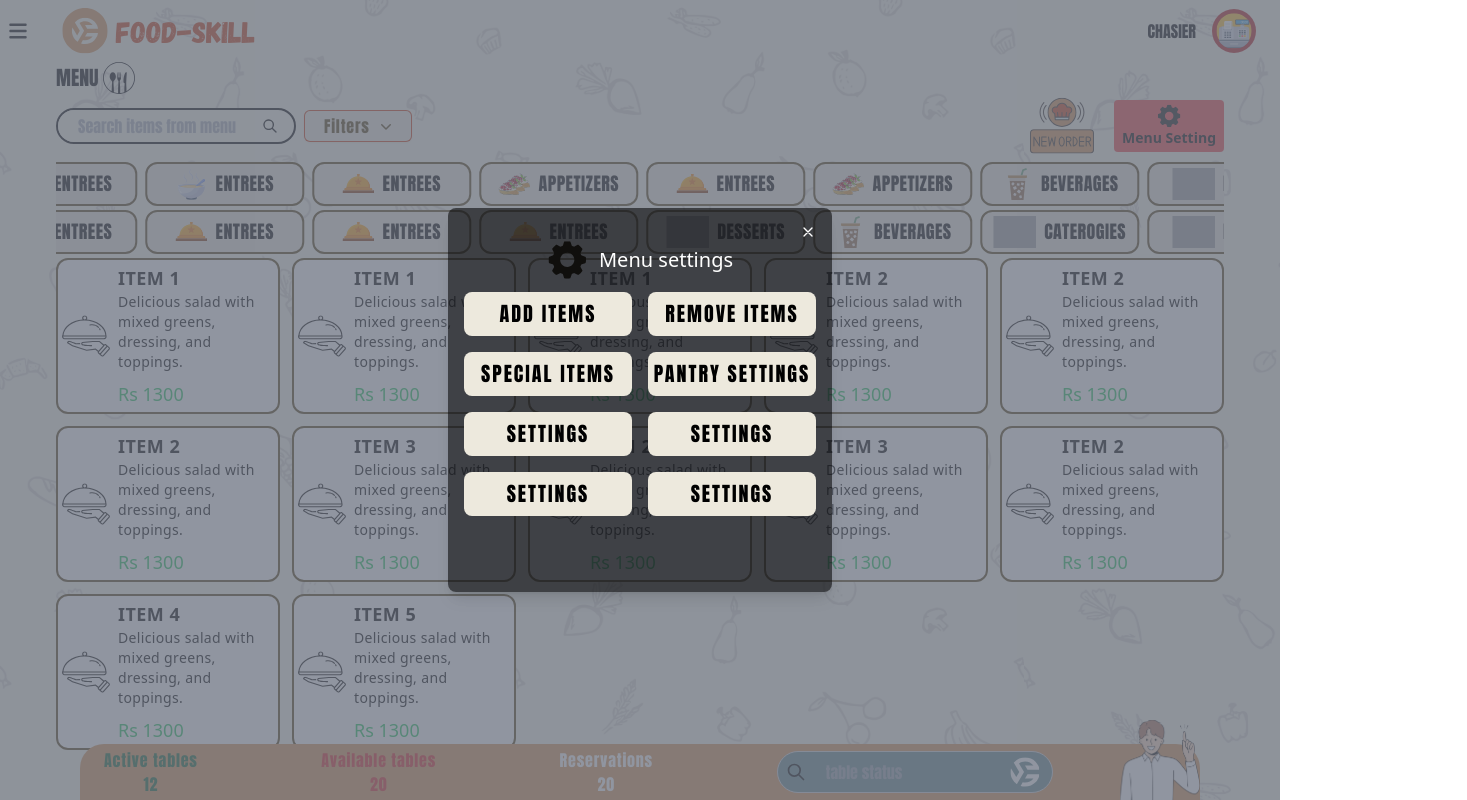
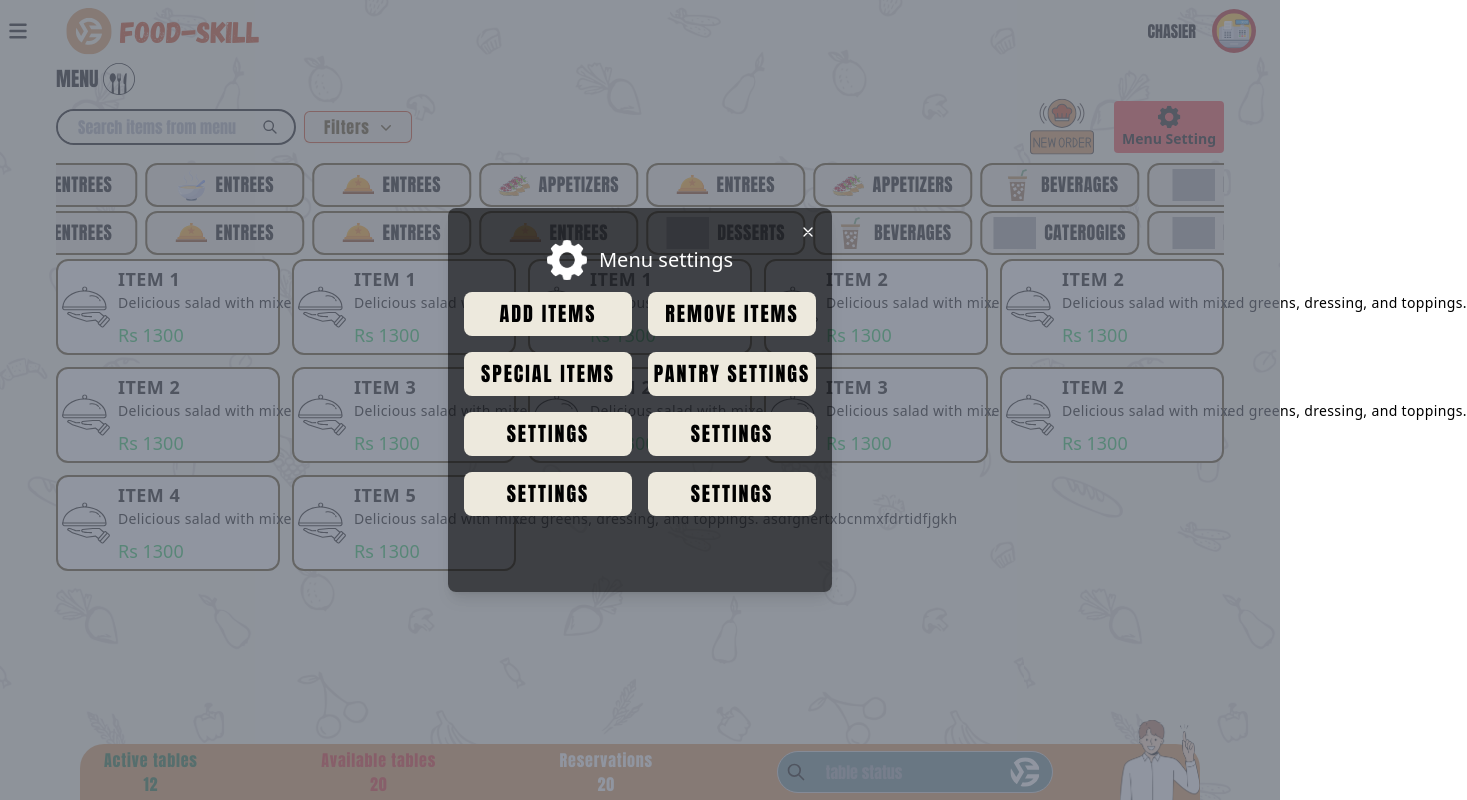
Before and after one commit to himanshuverma13/food-fusion, a React (Create React App) app: page /menu in a window 1280 px wide. Both pictures are taken after a click on the button "Menu Setting". Shown: the whole page, 1467 px wide, since content can reach past the window. Built offline with nearby package versions, Linux system fonts and the light colour scheme; grey boxes are pictures that could not be loaded.

Commit message:
Working 11/11/24

```diff
--- a/src/Component/Common/Modal/menuSettingModal.jsx
+++ b/src/Component/Common/Modal/menuSettingModal.jsx
@@ -3,6 +3,8 @@ import React, { useState } from "react";
 
 // images
 import Setting from "../../assets/Images/sideNavImg/navSetting.svg";
+import ModalSetting from "../../assets/Images/menu/setting-white.png";
+
 import Button from "../Button/button";
 const MenuSetting = () => {
   const [isOpen, setIsOpen] = useState(false);
@@ -58,7 +60,7 @@ const MenuButtonData = [
                 </div>
                 <div className="flex items-center justify-center">
                   <img
-                    src={Setting}
+                    src={ModalSetting}
                     className="h-10 w-10 rounded-full me-3"
                     alt="Loading"
                   />
--- a/src/Component/Common/Navbar/navbar.jsx
+++ b/src/Component/Common/Navbar/navbar.jsx
@@ -106,7 +106,7 @@ const Navbar = () => {
           <svg xmlns="http://www.w3.org/2000/svg" fill='black' width="20" height="20" viewBox="0 0 448 512"><path d="M0 96C0 78.3 14.3 64 32 64l384 0c17.7 0 32 14.3 32 32s-14.3 32-32 32L32 128C14.3 128 0 113.7 0 96zM0 256c0-17.7 14.3-32 32-32l384 0c17.7 0 32 14.3 32 32s-14.3 32-32 32L32 288c-17.7 0-32-14.3-32-32zM448 416c0 17.7-14.3 32-32 32L32 448c-17.7 0-32-14.3-32-32s14.3-32 32-32l384 0c17.7 0 32 14.3 32 32z"/></svg>
         </button>
         <div onClick={() => navigate('/')}  className="ml-4 cursor-pointer flex items-center justify-center">
-          <img className='w-1/5 me-2' src={logoBgNo} alt="Loading" />
+          <img className='w-1/5 me-2  ms-1' src={logoBgNo} alt="Loading" />
           <span className="food-fusion text-3xl text-[#cd3f14]">FOOD-SKILL</span>
         </div>
       </div>
--- a/src/Component/Common/Navbar/sideNav.jsx
+++ b/src/Component/Common/Navbar/sideNav.jsx
@@ -21,9 +21,15 @@ const SideNavbar = () => {
     <NavLink to="/chef">
     <img className='m-4 w-7' src={navCart} alt="loading" />
     </NavLink>
+    <NavLink to="/payment">
     <img className='m-4 w-7' src={navInvoice} alt="loading" />
+    </NavLink>
+    <NavLink to="/employee">
     <img className='m-4 w-9' src={invoice} alt="loading" />
+    </NavLink>
+    <NavLink>
     <img className='m-4 w-9' src={staff} alt="loading" />
+    </NavLink>
    </div>
    <div className="row-start-5">
     <ul>
--- a/src/Component/pages/Category/category.jsx
+++ b/src/Component/pages/Category/category.jsx
@@ -174,7 +174,7 @@ const Category = ({ cart }) => {
   };
 
   const tableOptions = ["1", "2", "3", "4"];
-  const orderTypes = ["Dine-In", "TakeOut", "Delivery", "Pre-Order"];
+  const orderTypes = ["Dine-In", "Delivery", "Pick-Up"];
   const filter = ["Dine-In", "TakeOut", "Delivery", "Pre-Order"];
   const dispatch = useDispatch();
 
--- a/src/Component/pages/Payment/payment.jsx
+++ b/src/Component/pages/Payment/payment.jsx
@@ -9,7 +9,7 @@ const Payment = ({cart}) => {
     return(
         <>
         <Navbar/>
-         <ul>
+         {/* <ul>
               <li>
                 Total Items: {cart?.totalCount}
               </li>
@@ -17,7 +17,7 @@ const Payment = ({cart}) => {
                 Total Cost: ${cart?.totalCount * 2}
               </li>
 
-            </ul>
+            </ul> */}
             <Invoice/>
             <StatusFooter/>
         </>
--- a/src/Component/pages/menu/menu.jsx
+++ b/src/Component/pages/menu/menu.jsx
@@ -26,7 +26,7 @@ import MenuImg from "../../assets/Images/menu/menu-page.svg";
 // import TableStatusModal from "../../Common/Modal/tableStatusModal";
 const Menu = () => {
   const [activeCategory, setActiveCategory] = useState("");
-  const filter = ["Dine-In", "TakeOut", "Delivery", "Pre-Order"];
+  const filter = ["Specials", "Frequently Ordered", "Veg",  "Non-Veg", "Cuisines"];
 
   const dispatch = useDispatch();
 
@@ -35,7 +35,7 @@ const Menu = () => {
     dispatch(SetTable(setTableNull));
   };
   const MenuOptions = [
-    { title: "Entrees", image: Food2 },
+    { title: "Entrees ", image: Food2 },
     { title: "Desserts", image: Food1 },
     { title: "Appetizers", image: Food3 },
     { title: "Beverages", image: Food4 },
@@ -133,7 +133,7 @@ const Menu = () => {
       image: Dish,
       title: "Item 5",
       price: "Rs 1300",
-      description: "Delicious salad with mixed greens, dressing, and toppings.",
+      description: "Delicious salad with mixed greens, dressing, and toppings. asdfghertxbcnmxfdrtidfjgkh",
     },
   ];
 
@@ -239,7 +239,7 @@ const Menu = () => {
                   className="flex items-center justify-center ms-2 mt-1 py-1 border-solid border-2 border-[#544013] rounded-xl bg-[#ede9dd] hover:bg-[#ad7945]"
                 >
                   <img src={items.image} className="h-8 me-2" alt="Loading" />
-                  <p className="text-lg tracking-wide uppercase">
+                  <p className="text-lg tracking-wide uppercase truncate">
                     {items.title}
                   </p>
                 </a>
@@ -258,7 +258,7 @@ const Menu = () => {
                 <p className="font-sans uppercase text-lg tracking-wide font-semibold">
                   {menu.title}
                 </p>
-                <p className="font-sans text-sm tracking-wide">
+                <p className="font-sans text-sm tracking-wide truncate">
                   {menu.description}
                 </p>
                 <p className="text-green-500 text-lg font-sans mt-2">
```
Also changed, not shown: src/Component/assets/Images/menu/setting-white.png (added).
